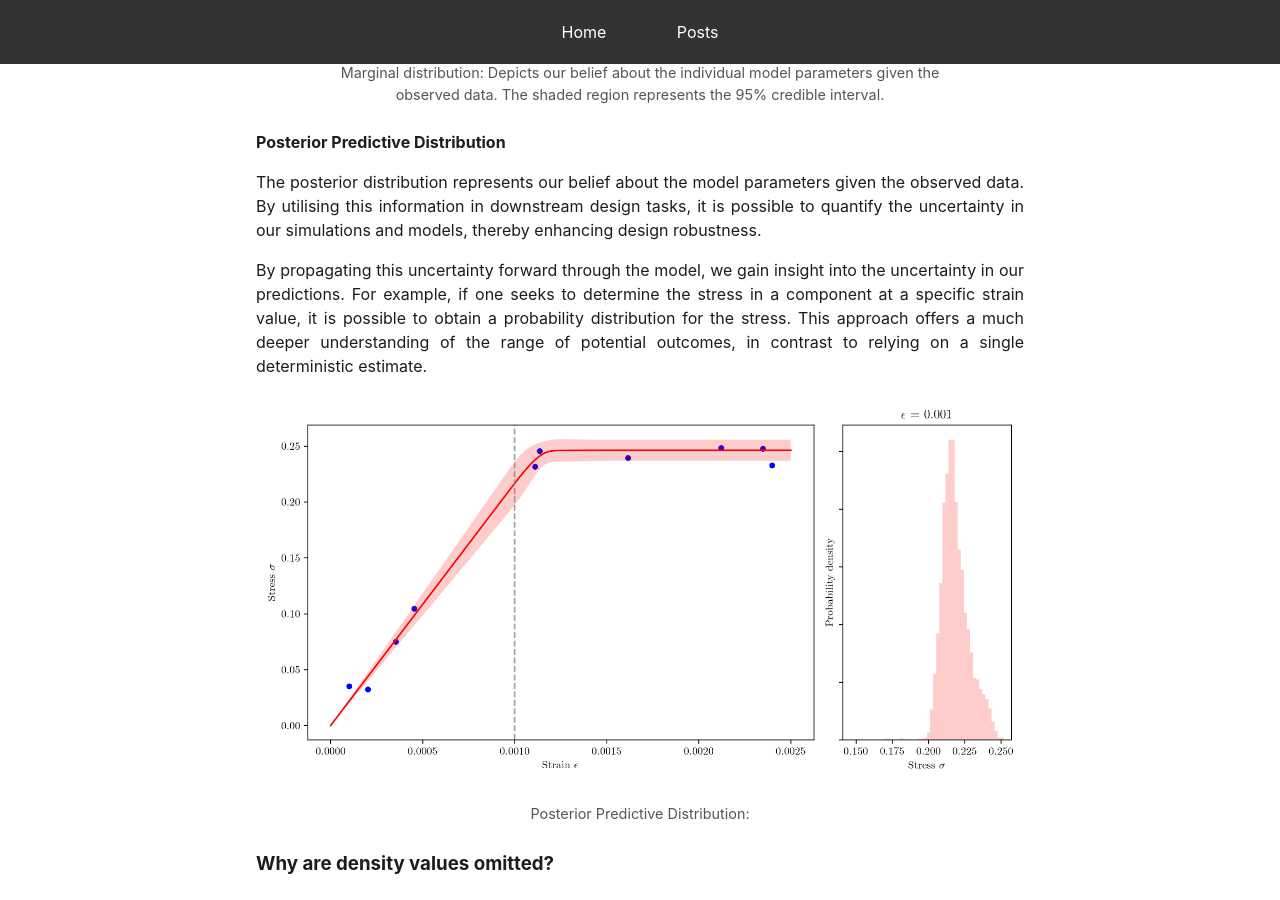
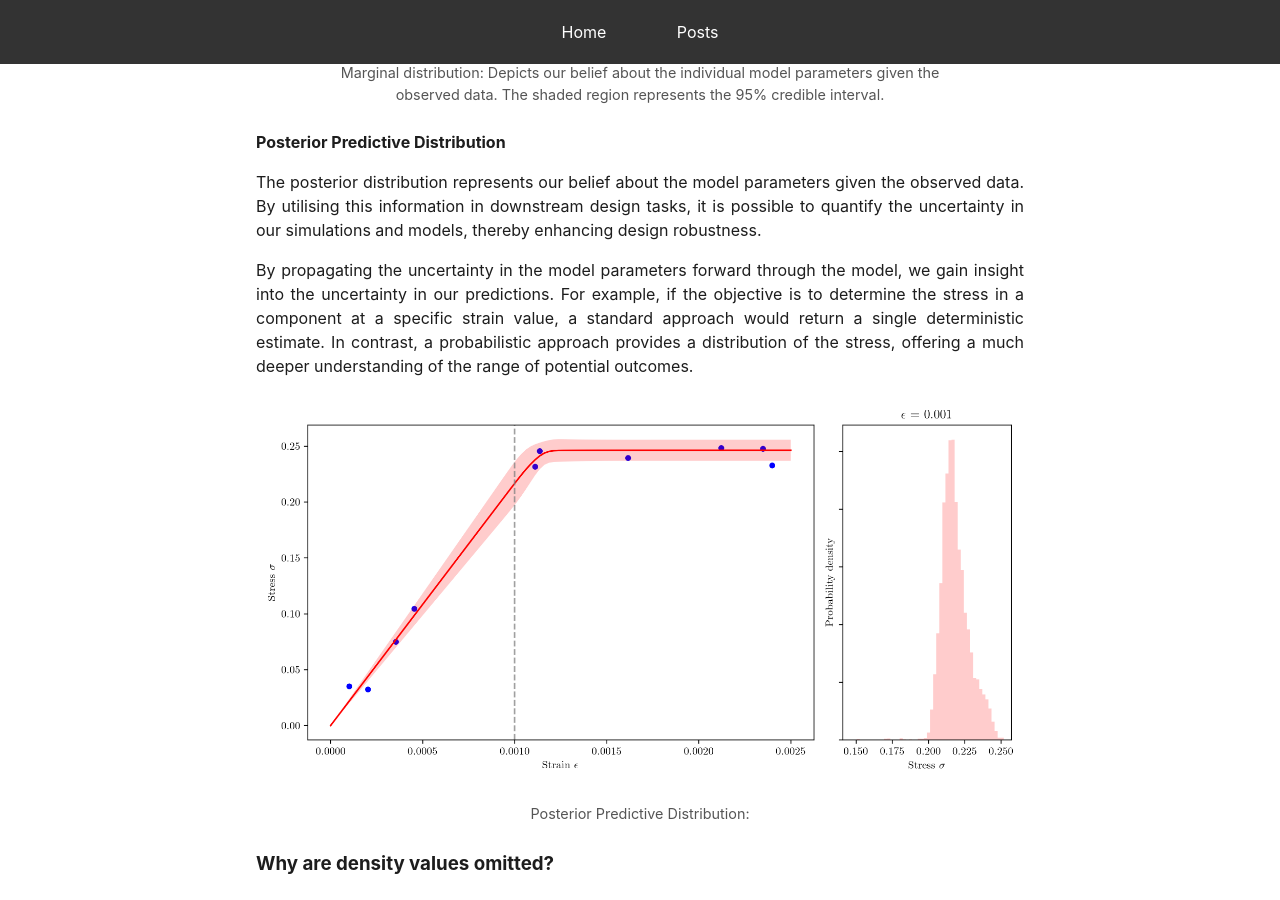
Before and after one commit to mark-hobbs/mark-hobbs.github.io, a Jekyll site: the page built from _posts/2024-12-02-bayesian-inference.md, in a window 1280 px wide and 900 px high, scrolled down 8852 px. Built offline with Jekyll 4.4.1, drawn with Linux system fonts in a browser that asks for light colours; formulas are drawn with MathJax 3.

Commit message:
General updates

```diff
--- a/_posts/2024-12-02-bayesian-inference.md
+++ b/_posts/2024-12-02-bayesian-inference.md
@@ -184,7 +184,7 @@ Once the posterior distribution has been sampled, the next step is to analyse it
 
 The posterior distribution represents our belief about the model parameters given the observed data. By utilising this information in downstream design tasks, it is possible to quantify the uncertainty in our simulations and models, thereby enhancing design robustness.
 
-By propagating this uncertainty forward through the model, we gain insight into the uncertainty in our predictions. For example, if one seeks to determine the stress in a component at a specific strain value, it is possible to obtain a probability distribution for the stress. This approach offers a much deeper understanding of the range of potential outcomes, in contrast to relying on a single deterministic estimate.
+By propagating the uncertainty in the model parameters forward through the model, we gain insight into the uncertainty in our predictions. For example, if the objective is to determine the stress in a component at a specific strain value, a standard approach would return a single deterministic estimate. In contrast, a probabilistic approach provides a distribution of the stress, offering a much deeper understanding of the range of potential outcomes.
 
 <figure>
   <img src="/assets/images/posterior-predictive-distribution.png" alt="Posterior Predictive Distribution">
```
